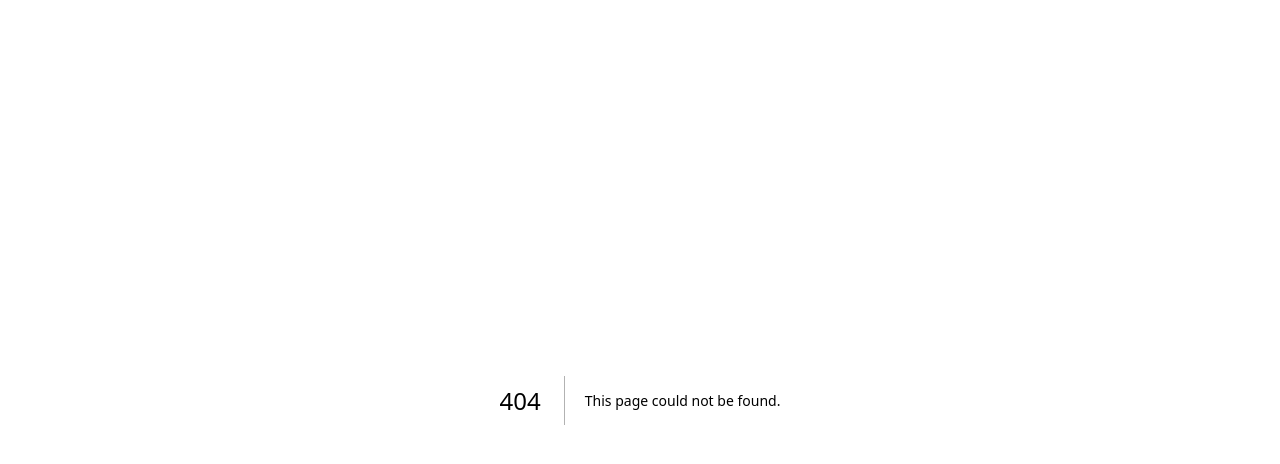
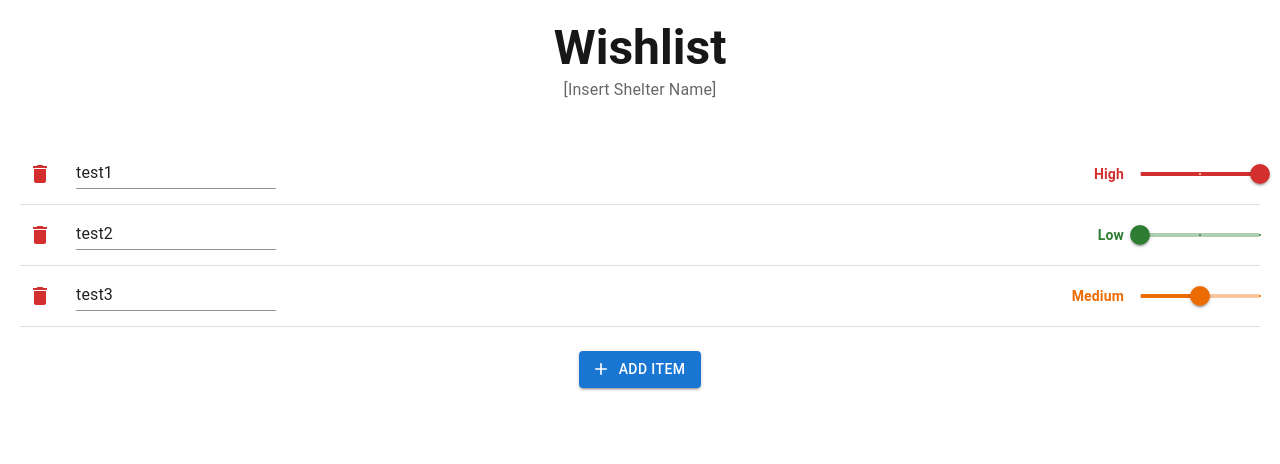
Before and after one commit to ssihala/shelter-site, a Next.js app: page /shelterWishlist in a window 1280 px wide. Before the commit this address had no page. Shown: the top 464 px of the page. Built offline with nearby package versions, Linux system fonts and the light colour scheme.

Commit message:
Create page.tsx

```diff
--- /dev/null
+++ b/app/shelterWishlist/page.tsx
@@ -0,0 +1,162 @@
+"use client";
+
+import { useState } from "react";
+import {
+  Box,
+  Typography,
+  List,
+  ListItem,
+  Slider,
+  TextField,
+  Button,
+  IconButton,
+} from "@mui/material";
+import { Delete as DeleteIcon, Add as AddIcon } from "@mui/icons-material";
+
+export default function WishlistPage() {
+  const [itemList, setItemList] = useState([
+    { name: "test1", needUrgency: 3 },
+    { name: "test2", needUrgency: 1 },
+    { name: "test3", needUrgency: 2 },
+  ]);
+
+  // Function to get slider color
+  const getSliderColor = (value:number) => {
+    if (value === 1) return "success.main";
+    if (value === 2) return "warning.main";
+    return "error.main";
+  };
+
+  // Function to get urgency text
+  const getNeedText = (value:number) => {
+    if (value === 1) return "Low";
+    if (value === 2) return "Medium";
+    if (value === 3) return "High";
+    return "Error";
+  };
+
+  // Handle slider change
+  const handleSliderChange = (value:number|number[], index:number) => {
+    if (typeof value === "number") {
+      const newItemList = [...itemList];
+      newItemList[index].needUrgency = value;
+      setItemList(newItemList);
+    }
+  };
+
+  // Add new item
+  const addItem = () => {
+    const newItem = { name: "", needUrgency: 1 };
+    setItemList([...itemList, newItem]);
+  };
+
+  // Remove item
+  const removeItem = (index:number) => {
+    const newItemList = [...itemList];
+    newItemList.splice(index, 1);
+    setItemList(newItemList);
+  };
+
+  return (
+    <Box sx={{ padding: "20px" }}>
+      {/* Header */}
+      <Box textAlign="center" mb={4}>
+        <Typography variant="h3" fontWeight="bold">
+          Wishlist
+        </Typography>
+        <Typography variant="subtitle1" color="text.secondary">
+          [Insert Shelter Name]
+        </Typography>
+      </Box>
+
+      {/* Item List */}
+      <List>
+        {itemList.map((item, index) => (
+          <ListItem
+            key={index}
+            sx={{
+              display: "flex",
+              justifyContent: "space-between",
+              alignItems: "center",
+              padding: "10px 0",
+              borderBottom: "1px solid #ddd",
+            }}
+          >
+            {/* Item Name */}
+            <Box sx={{ display: "flex", alignItems: "center" }}>
+              <IconButton
+                onClick={() => removeItem(index)}
+                color="error"
+                sx={{ mr: 2 }}
+              >
+                <DeleteIcon />
+              </IconButton>
+              <TextField
+                variant="standard"
+                size="small"
+                value={item.name}
+                placeholder="Item name"
+                onChange={(e) => {
+                  const newItemList = [...itemList];
+                  newItemList[index].name = e.target.value;
+                  setItemList(newItemList);
+                }}
+                sx={{ width: "200px" }}
+              />
+            </Box>
+
+            {/* Urgency Slider */}
+            <Box
+              sx={{
+                display: "flex",
+                alignItems: "center",
+                gap: 2,
+              }}
+            >
+              <Typography
+                variant="body2"
+                sx={{
+                  color: getSliderColor(item.needUrgency),
+                  fontWeight: "bold",
+                }}
+              >
+                {getNeedText(item.needUrgency)}
+              </Typography>
+              <Slider
+                value={item.needUrgency}
+                min={1}
+                max={3}
+                step={1}
+                marks
+                sx={{
+                  color: getSliderColor(item.needUrgency),
+                  width: "120px",
+                }}
+                onChange={(e, value) => handleSliderChange(value, index)}
+              />
+            </Box>
+          </ListItem>
+        ))}
+
+        {/* Add Item Button */}
+        <ListItem
+          sx={{
+            display: "flex",
+            justifyContent: "center",
+            alignItems: "center",
+            mt: 2,
+          }}
+        >
+          <Button
+            variant="contained"
+            color="primary"
+            startIcon={<AddIcon />}
+            onClick={addItem}
+          >
+            Add Item
+          </Button>
+        </ListItem>
+      </List>
+    </Box>
+  );
+}
```
